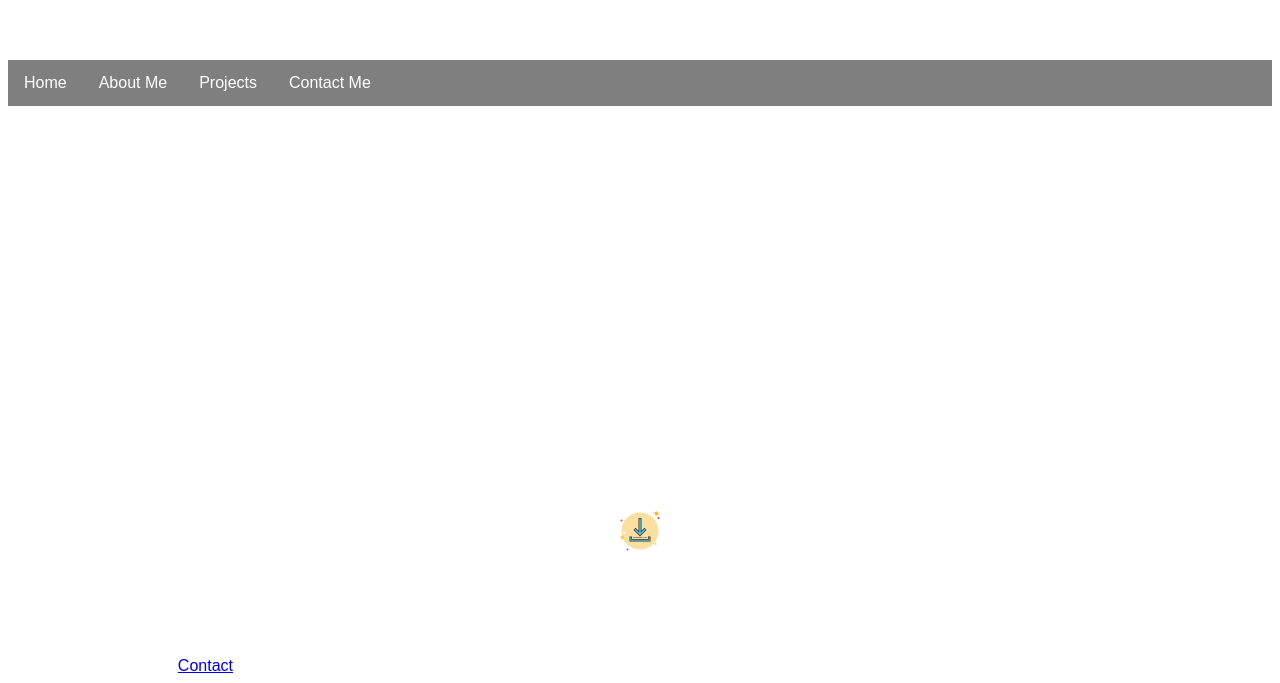
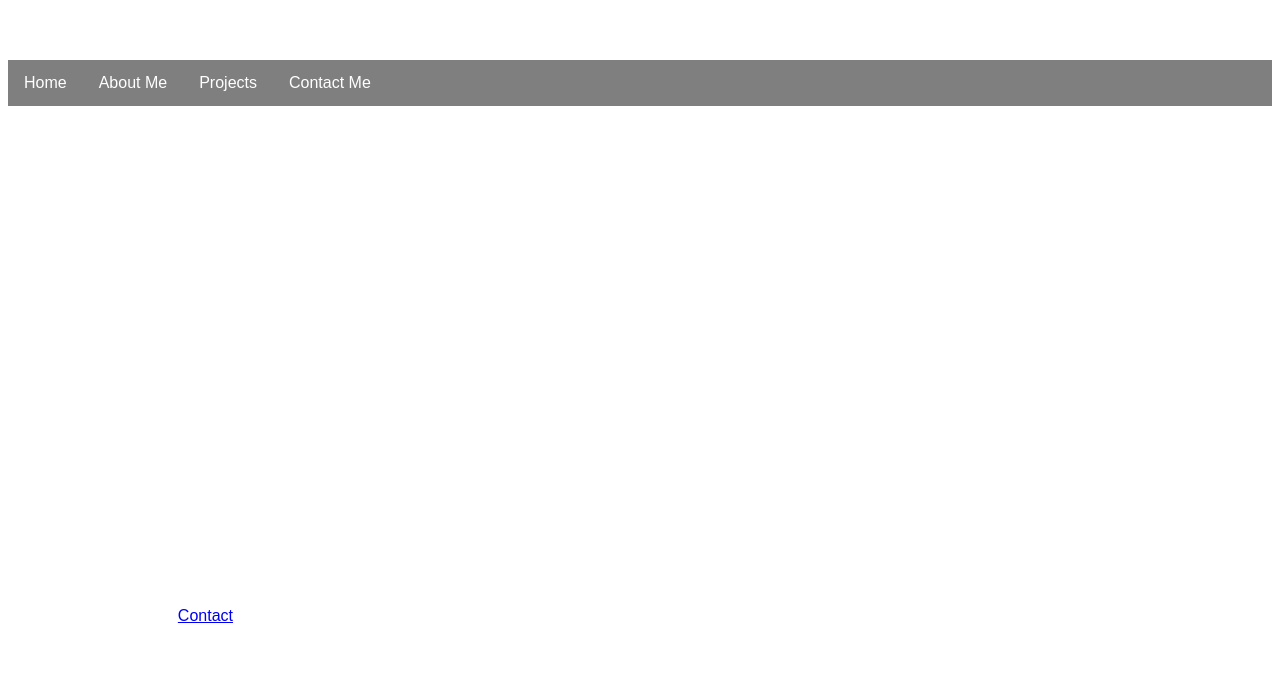
Before and after one commit to marielalopez86/marielalopez86.github.io, a plain HTML site: page aboutus.html in a window 1280 px wide. Shown: the part 191-874 px from the top of the page. After the commit the page ends 824 px from the top, so only its background shows below. Drawn offline with nearby package versions, Linux system fonts and the light colour scheme.

Commit message:
Removed old CV download

```diff
--- a/aboutus.html
+++ b/aboutus.html
@@ -29,9 +29,6 @@
 		of the inTech Club at Broward College. I have brought speakers who are professionals in the field from comapnies like: Magic Leap, Creative Drive
 		and Ultimate Software. I have done public speaking and conducted workshops and also became a mentor for the local high school's robotics team. <br><br>
 
-		<a href="assets/Mariela Lopez_Resume.docx" download>
-		  <img src="assets/csv.png" alt="CSV" style="width:50px;height:50px" class="center">
-		</a>
 		</p>
     </main>
 
```
